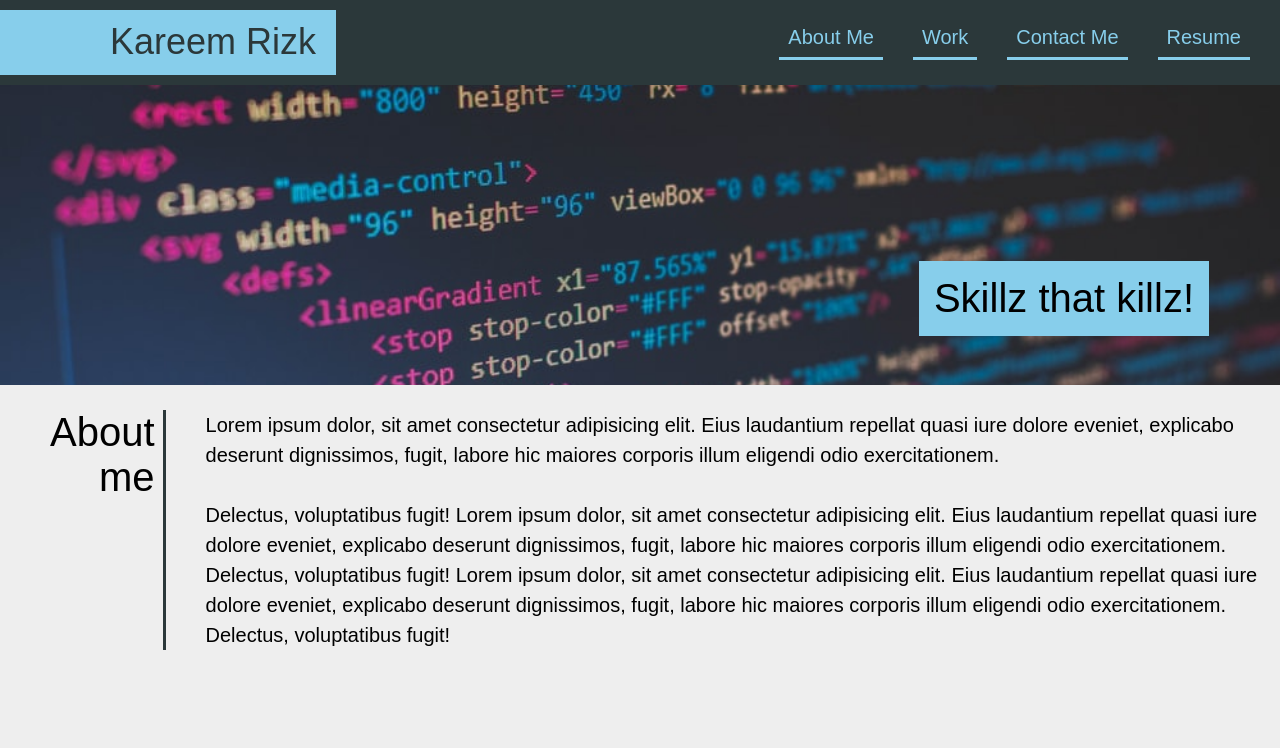
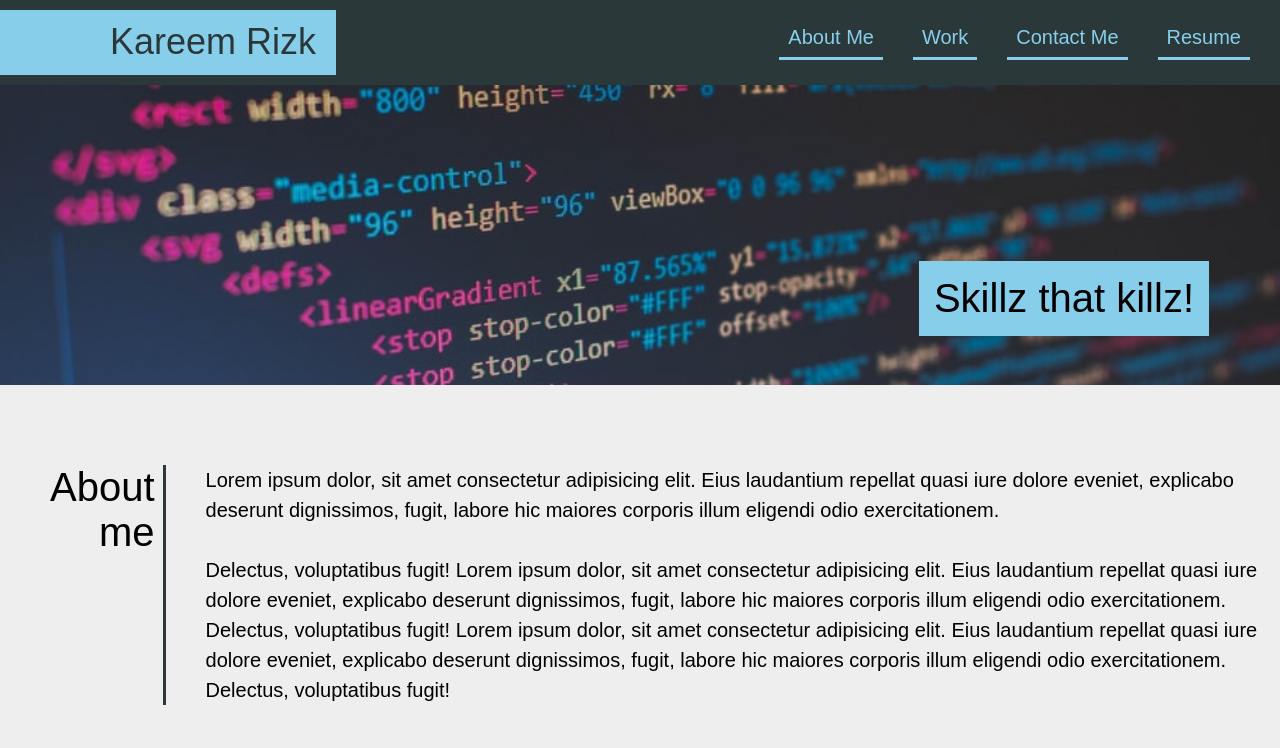
Before and after one commit to Kareem1990/Challenge-2-gw, a plain HTML site: page Kareem.html in a window 1280 px wide. Shown: the top 748 px of the page. Drawn offline with Linux system fonts and the light colour scheme; files whose address does not match are found by name.

Commit message:
paddings

```diff
--- a/Kareem.css
+++ b/Kareem.css
@@ -97,7 +97,8 @@ position: relative;
 
 }
 
-.about-me {margin-top: 25px;
+.about-me {
+  margin-top: 80px;
 }
 
 
```
